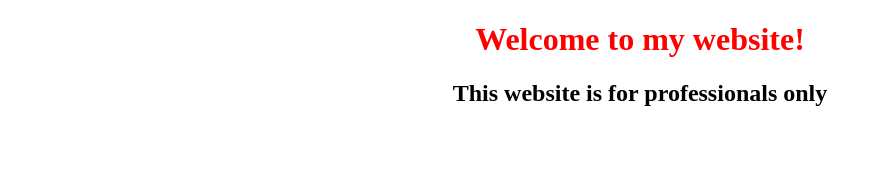
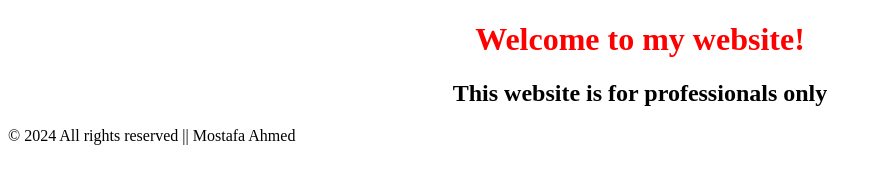
Before and after one commit to Omar-Ahmed85/Harvard-Git, a plain HTML site: page index.html in a window 1280 px wide. Shown: the whole page, without its empty margins (0-882 px from the left). Drawn offline with Linux system fonts and the light colour scheme.

Commit message:
Copyrights

```diff
--- a/index.html
+++ b/index.html
@@ -23,6 +23,7 @@
 
         <h1>Welcome to my website!</h1>
         <h2>This website is for professionals only</h2>
+        <footer>© 2024 All rights reserved || Mostafa Ahmed</footer>
 
     </body>
 
```
